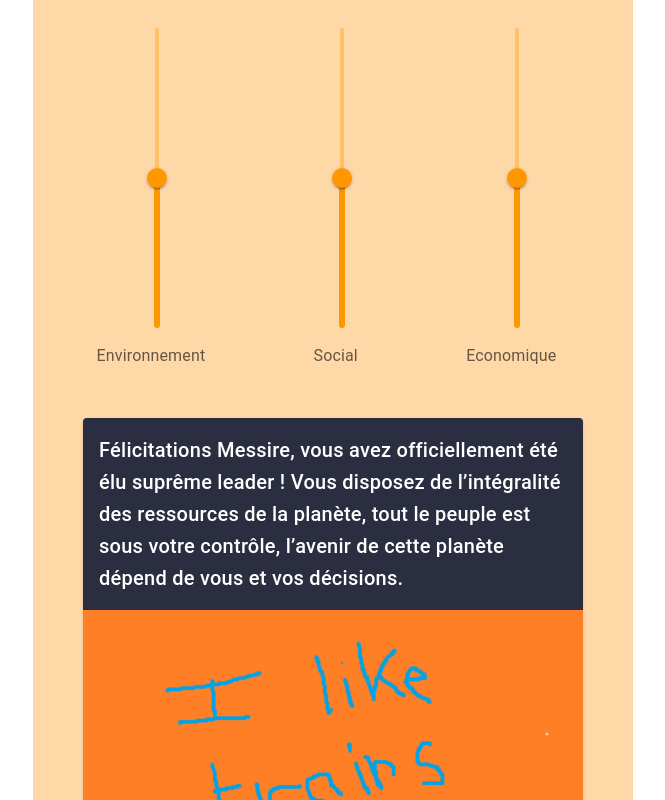
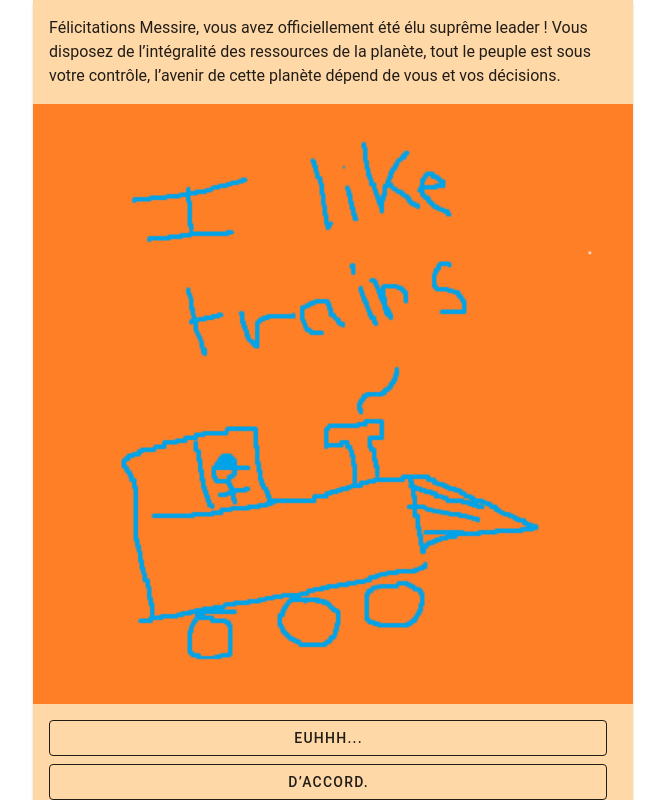
Before and after one commit to ThibaultNG/nuit-info-2023, a Vue app: page /home in a window 1280 px wide. Both pictures are taken after a click on the button "TUTORIEL". Shown: the top 800 px of the page, without its empty margins (307-972 px from the left). Built offline with nearby package versions, Linux system fonts and the light colour scheme.

Commit message:
DEV: Slider + MainCard into Main Page

```diff
--- a/src/modules/game/GamePage.vue
+++ b/src/modules/game/GamePage.vue
@@ -1,17 +1,41 @@
 <template>
-	<RessourcesBar />
-	<div
-		v-if="gameStore.currentCard"
-		style="display: flex; justify-content: center; align-items: start"
+	<v-card
+		style="
+			min-height: 100vh;
+			max-width: 600px;
+			background-color: rgba(0, 0, 0, 0);
+		"
 	>
-		<MainCard />
-	</div>
+		<!-- <RessourcesBar /> -->
+
+		<v-container>
+			{{ card.event }}
+		</v-container>
+		<CardImage :name="card.name" />
+		<v-container style="display: flex; flex-direction: column">
+			<ChoiceButton class="mb-2" :choice-text="card.left.answer" @click="handleClick" />
+			<ChoiceButton :choice-text="card.right.answer" @click="handleClick" />
+		</v-container>
+	</v-card>
+
+	<v-snackbar v-model="snackbar" timeout="3000" color="success">
+		{{ gameStore.currentCard?.alert }}
+	</v-snackbar>
 </template>
 
 <script setup lang="ts">
-import MainCard from "@/modules/game/component/card/MainCard.vue";
+import { useGameStore } from "@/modules/game/store/gameStore";
+import ChoiceButton from "@/modules/game/component/ChoiceButton.vue";
+import CardImage from "@/modules/game/component/card/CardImage.vue";
+import { computed, ref } from "vue";
 import RessourcesBar from "@/modules/game/component/RessourcesBar.vue";
-import { useGameStore } from "./store/gameStore";
 
+const snackbar = ref<boolean>(false);
 const gameStore = useGameStore();
+const card = computed(() => gameStore.currentCard!);
+
+function handleClick() {
+	if (gameStore.currentCard!.alert) snackbar.value = true;
+	gameStore.nextCard();
+}
 </script>
--- a/src/modules/game/component/LevelSlider.vue
+++ b/src/modules/game/component/LevelSlider.vue
@@ -1,5 +1,13 @@
 <template>
-	<v-slider :color="color"  v-model="level" direction="vertical" :label="title" />
+	<v-slider
+		v-model="level"
+		:color="color"
+		:label="title"
+		density="compact"
+		readonly
+		thumb-label="always"
+		style="{ width: 200px, height: 30px }"
+	/>
 </template>
 
 <script setup lang="ts">
@@ -16,9 +24,8 @@
 };
 
 const color = computed(() => {
-
-	if (level.value< 30) return 'red';
-	else if (level.value < 60 ) return 'orange';
-	return 'green';
+	if (level.value < 30) return "red";
+	else if (level.value < 60) return "orange";
+	return "green";
 });
 </script>
--- a/src/modules/game/component/card/MainCard.vue
+++ /dev/null
@@ -1,41 +0,0 @@
-<template>
-	<div v-if="card">
-		<v-card class="bg-dark" style="width: 500px">
-			<v-container class="text-h6">
-				{{ card.event }}
-			</v-container>
-			<CardImage :name="card.name" />
-			<v-container style="display: flex; flex-direction: column">
-				<ChoiceButton class="mb-2" :choice-text="card.left.answer" @click="handleClick" />
-				<ChoiceButton :choice-text="card.right.answer" @click="handleClick" />
-			</v-container>
-		</v-card>
-		<v-dialog v-model="dialog" transition="dialog-top-transition" width="auto">
-			<v-card>
-				<v-toolbar color="primary" :title="card.event"></v-toolbar>
-				<v-card-text>
-					{{ card.alert }}
-				</v-card-text>
-				<v-card-actions class="justify-end">
-					<v-btn color="error" variant="tonal" @click="dialog = false">Close</v-btn>
-				</v-card-actions>
-			</v-card>
-		</v-dialog>
-	</div>
-</template>
-
-<script setup lang="ts">
-import { useGameStore } from "../../store/gameStore";
-import ChoiceButton from "../ChoiceButton.vue";
-import CardImage from "./CardImage.vue";
-import { computed, ref } from "vue";
-
-const dialog = ref<boolean>(false);
-const gameStore = useGameStore();
-const card = computed(() => gameStore.currentCard);
-
-function handleClick() {
-	if (gameStore.currentCard?.alert) dialog.value = true;
-	gameStore.nextCard();
-}
-</script>
```
Lines whose indentation alone changed are shown as unchanged.
